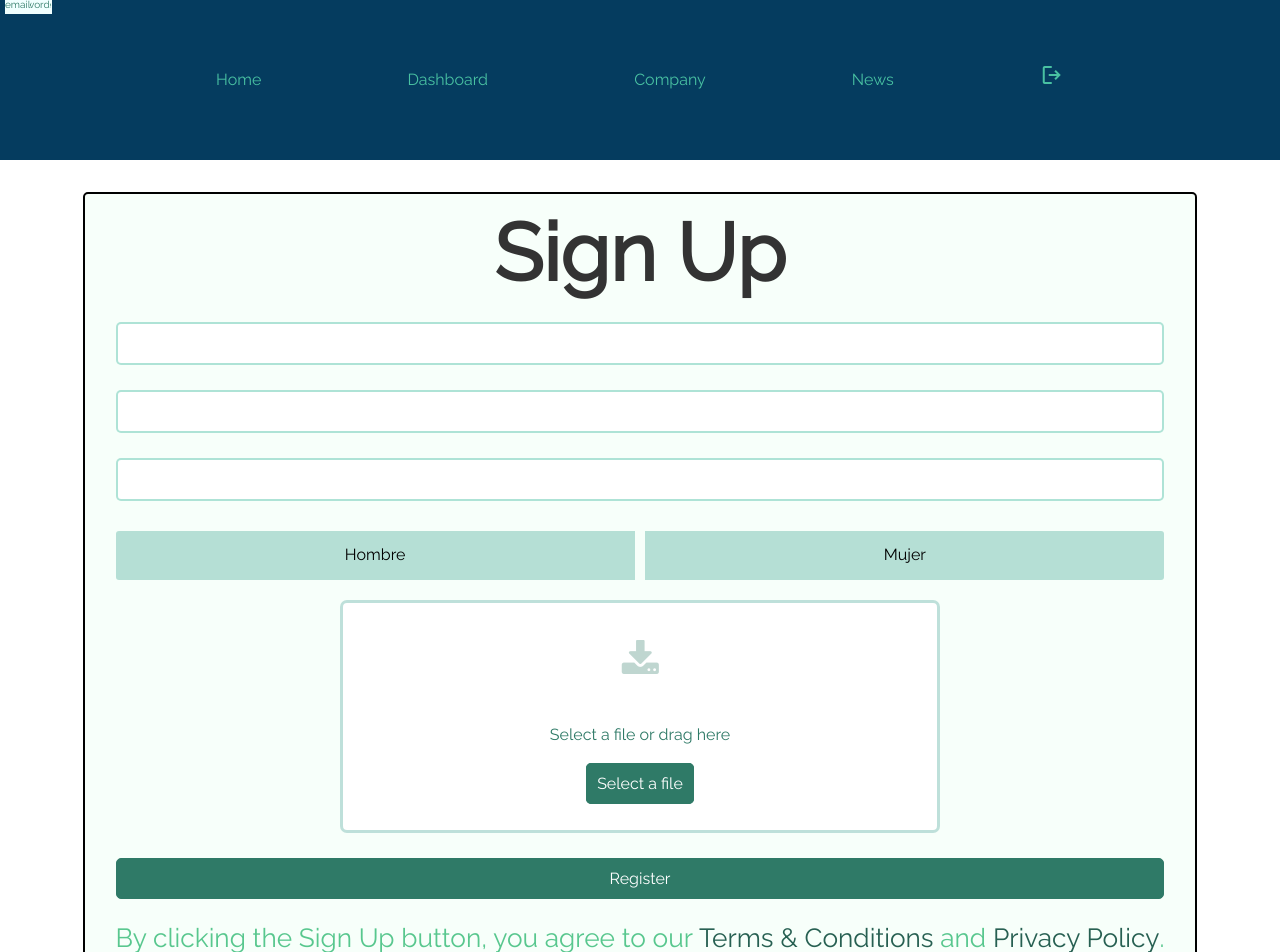
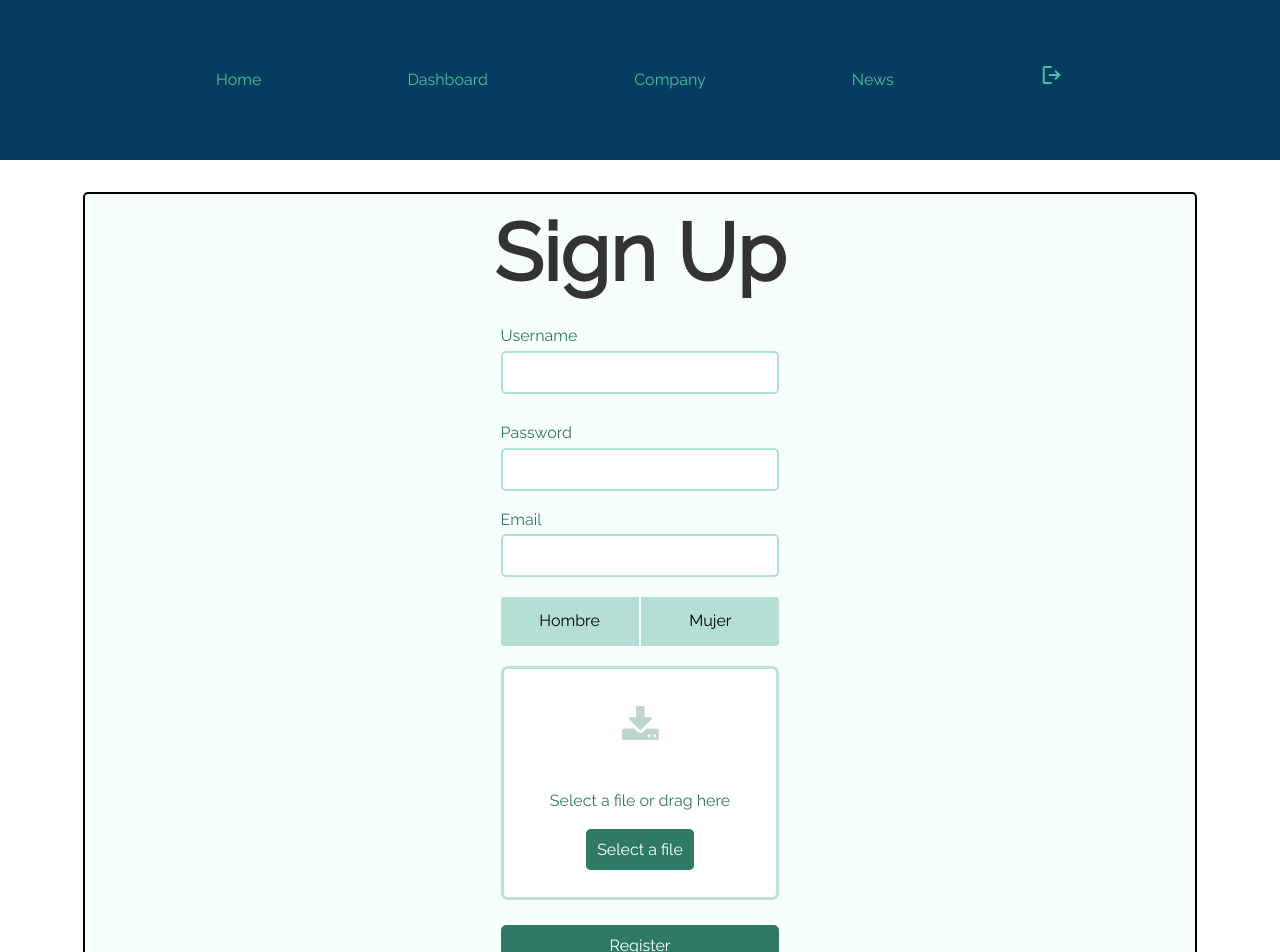
Before and after one commit to xsolarxx/FRONTEND, a React (Vite) app: page /register in a window 1280 px wide. Shown: the top 952 px of the page. Built offline with nearby package versions, Linux system fonts and the light colour scheme.

Commit message:
Updating Register so the labels appear in the form + Css styling

```diff
--- a/src/pages/Register/Register.css
+++ b/src/pages/Register/Register.css
@@ -148,5 +148,11 @@ a {
 }
 
 .anchorCustom {
-  color: #276052;
+  color: #49c1a2;
 }
+
+.bottom-text {
+    color: black;
+    text-align: center;
+    margin-top: 15px;
+}
--- a/src/pages/Register/Register.jsx
+++ b/src/pages/Register/Register.jsx
@@ -17,15 +17,14 @@ export const Register = () => {
   const [res, setRes] = useState({});
   const [send, setSend] = useState(false);
   const [okRegister, setOkRegister] = useState(false);
-  //! ------------------------------------------------------------------------------
-  //? 1) funcion que se encarga del formulario - de la data del formulario
-  //! ------------------------------------------------------------------------------
+
+  //------------------------------* Función para el formulario *-------------------------------------------------------------
 
   const formSubmit = async (formData) => {
     const inputFile = document.getElementById('file-upload').files;
 
     if (inputFile.length != 0) {
-      // si es diferente a cero quiere decir que tenemos una imagen
+      // Si no es 0 --> Hay una imagen
       const custonFormData = {
         ...formData,
         image: inputFile[0],
@@ -35,7 +34,7 @@ export const Register = () => {
       setRes(await registerWithRedirect(custonFormData));
       setSend(false);
     } else {
-      // en este caso no hay imagen y nos quedamos con lo que tenemos en el form data
+      // Si no hay imagen --> Nos quedamos con lo que hay por default en nuestra form
       const custonFormData = {
         ...formData,
       };
@@ -46,9 +45,7 @@ export const Register = () => {
     }
   };
 
-  //! ------------------------------------------------------------------------------
-  //? 2) funcion que se encarga del formulario- de la data del formulario
-  //! ------------------------------------------------------------------------------
+  //------------------------------* Parte 2: Función para el formulario *-------------------------------------------------------------
   useEffect(() => {
     console.log(res);
     useRegisterError(res, setOkRegister, setRes);
@@ -63,9 +60,7 @@ export const Register = () => {
     setDeleteUser(() => false);
   }, []);
 
-  //! ------------------------------------------------------------------------------
-  //? 3) Estados de navegacion ----> lo veremos en siguiente proyectos
-  //! ------------------------------------------------------------------------------
+  //------------------------------* Estados de navegación *-------------------------------------------------------------
   if (okRegister) {
     return <Navigate to="/verifyCode" />;
   }
@@ -76,6 +71,8 @@ export const Register = () => {
         <h1>Sign Up</h1>
         <form onSubmit={handleSubmit(formSubmit)}>
           <div className="user_container form-group">
+            <label htmlFor="input_user">
+              Username
               <input
                 className="input_user"
                 type="text"
@@ -84,38 +81,39 @@ export const Register = () => {
                 autoComplete="false"
                 {...register('userName', { required: true })}
               />
-            <label htmlFor="custom-input" className="custom-placeholder">
-              username
             </label>
           </div>
+
           <div className="password_container form-group">
+            <label htmlFor="input_password">
+              Password
               <input
-              className="input_user"
+                className="input_password"
                 type="password"
                 id="password"
                 name="password"
                 autoComplete="false"
                 {...register('password', { required: true })}
               />
-            <label htmlFor="custom-input" className="custom-placeholder">
-              password
             </label>
           </div>
 
           <div className="email_container form-group">
+            <label htmlFor="input_email">
+              Email
               <input
-              className="input_user"
+                className="input_email"
                 type="email"
                 id="email"
                 name="email"
                 autoComplete="false"
                 {...register('email', { required: true })}
               />
-            <label htmlFor="custom-input" className="custom-placeholder">
-              email
             </label>
 
             <div className="sexo">
+              <label htmlFor="Hombre" className="label-radio hombre">
+                Hombre
                 <input
                   type="radio"
                   name="sexo"
@@ -123,9 +121,9 @@ export const Register = () => {
                   value="Hombre"
                   {...register('gender')}
                 />
-              <label htmlFor="Hombre" className="label-radio hombre">
-                Hombre
               </label>
+              <label htmlFor="Mujer" className="label-radio mujer">
+                Mujer
                 <input
                   type="radio"
                   name="sexo"
@@ -133,8 +131,6 @@ export const Register = () => {
                   value="Mujer"
                   {...register('gender')}
                 />
-              <label htmlFor="Mujer" className="label-radio mujer">
-                Mujer
               </label>
             </div>
             <Uploadfile />
@@ -150,16 +146,15 @@ export const Register = () => {
               Register
             </button>
           </div>
+        </form>
+      </div>
+
+      <div className="footerForm">
         <p className="bottom-text">
-            <small>
           By clicking the Sign Up button, you agree to our{' '}
           <Link className="anchorCustom">Terms & Conditions</Link> and{' '}
           <Link className="anchorCustom">Privacy Policy</Link>.
-            </small>
         </p>
-        </form>
-      </div>
-      <div className="footerForm">
         <p className="parrafoLogin">
           Already have an account? <Link to="/login">Login Here</Link>
         </p>
```
Lines whose indentation alone changed are shown as unchanged.
